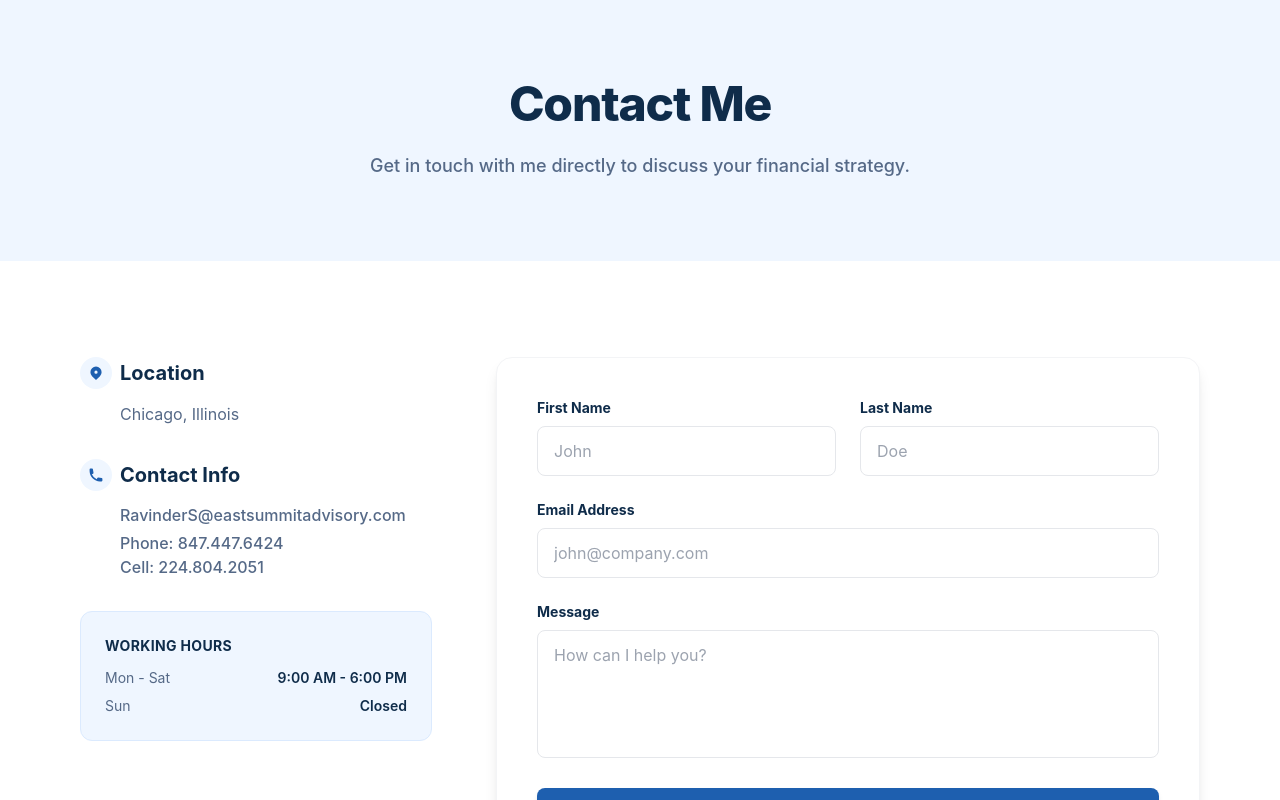
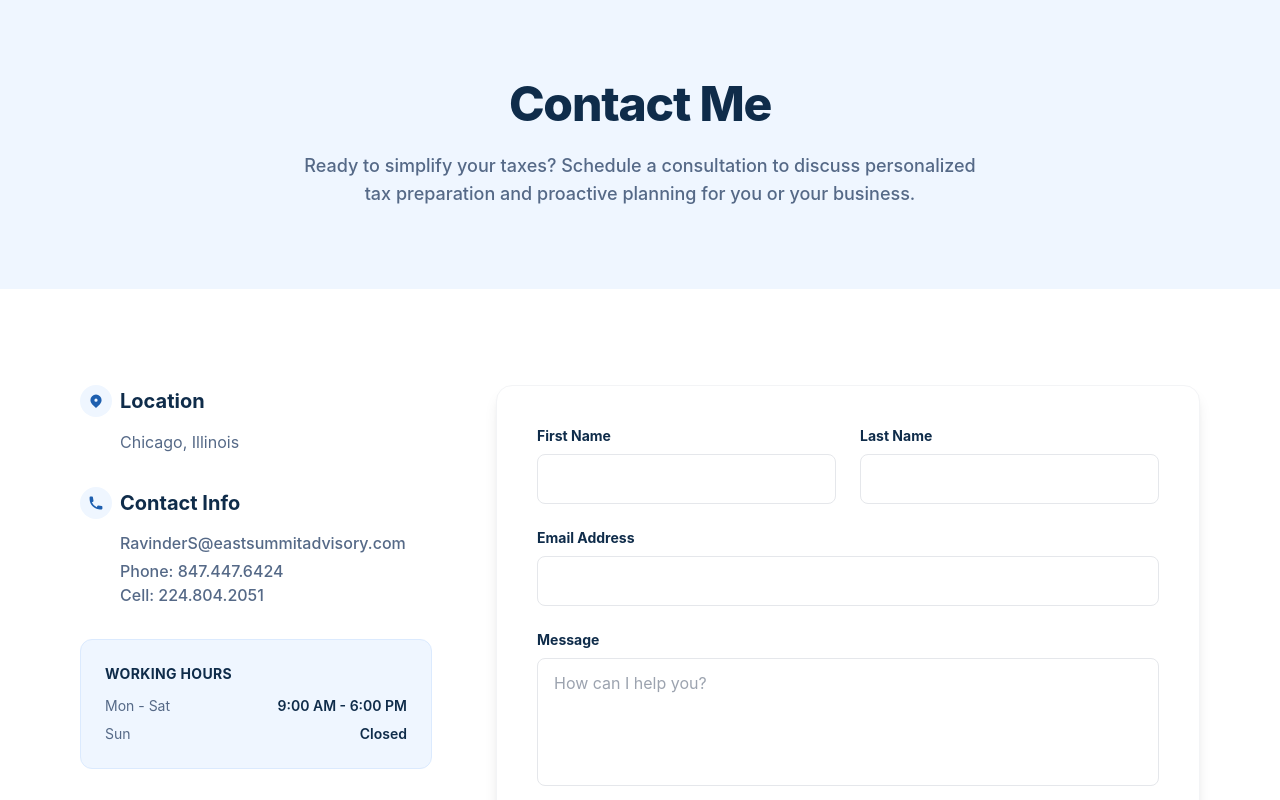
Before and after one commit to Shrutirawat27/east-summit-advisory-frontend, a React (Vite) app: page / in a window 1280 px wide. Shown: the top 800 px of the page. Built offline with nearby package versions, Linux system fonts and the light colour scheme.

Commit message:
Added Contact page and ContactForm component

```diff
--- a/src/components/ContactForm.jsx
+++ b/src/components/ContactForm.jsx
@@ -35,7 +35,6 @@ const ContactForm = () => {
               required
               onChange={handleChange}
               className="w-full px-3 py-2.5 lg:px-4 lg:py-3 rounded-lg border border-gray-200 focus:border-[#1e5faf] focus:ring-1 focus:ring-[#1e5faf] outline-none transition text-sm lg:text-base"
-              placeholder="John"
             />
           </div>
           <div>
@@ -45,7 +44,6 @@ const ContactForm = () => {
               type="text"
               onChange={handleChange}
               className="w-full px-3 py-2.5 lg:px-4 lg:py-3 rounded-lg border border-gray-200 focus:border-[#1e5faf] focus:ring-1 focus:ring-[#1e5faf] outline-none transition text-sm lg:text-base"
-              placeholder="Doe"
             />
           </div>
         </div>
@@ -59,7 +57,6 @@ const ContactForm = () => {
             required
             onChange={handleChange}
             className="w-full px-3 py-2.5 lg:px-4 lg:py-3 rounded-lg border border-gray-200 focus:border-[#1e5faf] focus:ring-1 focus:ring-[#1e5faf] outline-none transition text-sm lg:text-base"
-            placeholder="john@company.com"
           />
         </div>
 
--- a/src/pages/Contact.jsx
+++ b/src/pages/Contact.jsx
@@ -12,7 +12,7 @@ const Contact = () => {
         </h1>
 
         <p className="text-[#556987] text-base lg:text-lg max-w-2xl mx-auto font-medium leading-relaxed">
-          Get in touch with me directly to discuss your financial strategy.
+          Ready to simplify your taxes? Schedule a consultation to discuss personalized tax preparation and proactive planning for you or your business.
         </p>
       </div>
 
```
